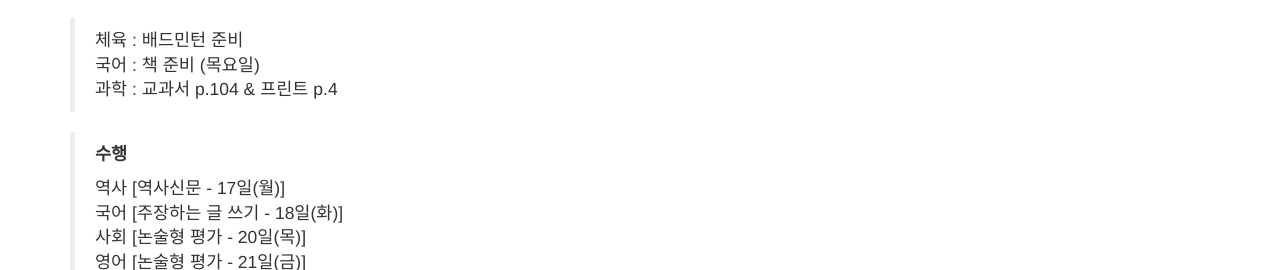
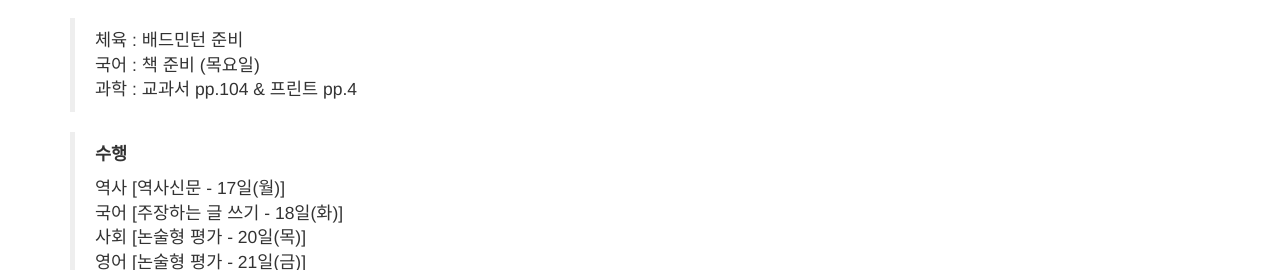
Before and after one commit to bundang-ms-2021/oncl, a Jekyll site: the page built from _posts/2014-09-21-services-1.markdown, in a window 1280 px wide and 900 px high. Shown: the part 339-609 px from the top of the window. Built offline with Jekyll 4.4.1, drawn with Linux system fonts in a browser that asks for light colours; nearby versions of some CDN libraries; library files that are not in the unit come from our copies.

```diff
--- a/_posts/2014-09-21-services-1.markdown
+++ b/_posts/2014-09-21-services-1.markdown
@@ -9,7 +9,7 @@ description: |
 
   > 체육 : 배드민턴 준비
   > 국어 : 책 준비 (목요일)
-  > 과학 : 교과서 p.104 & 프린트 p.4
+  > 과학 : 교과서 pp.104 & 프린트 pp.4
 
   > **수행**
   >
```
